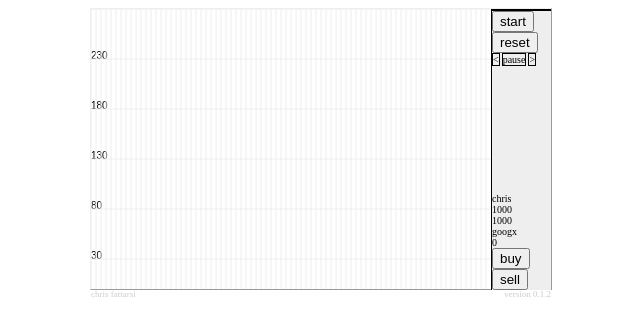
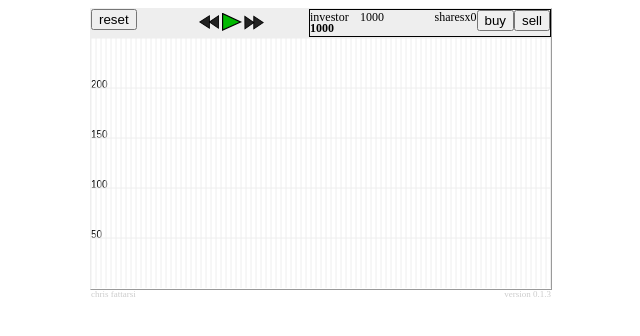
Before and after one commit to fattarsi/daytrader, a plain HTML site: page index.html in a window 1280 px wide. Shown: the whole page, without its empty margins (319-959 px from the left). Drawn offline with Linux system fonts and the light colour scheme.

Commit message:
progress on style

```diff
--- a/controller.js
+++ b/controller.js
@@ -3,12 +3,7 @@
  * Controls the state of the daytrader app
  */
 
-var MKT = new Market('market-1', 'container', ['goog']);
-var INV = new Investor('chris', 1000);
-//var MKT2 = new Market('market-2', 'container', ['appl']);
+var MKT = new Market('market-1', 'container', ['shares']);
+var INV = new Investor('investor', 1000);
 
 MKT.addInvestor(INV);
-//MKT2.addInvestor(INV);
-
-//MKT.start();
-//MKT2.start();
--- a/index.html
+++ b/index.html
@@ -7,7 +7,7 @@
         <meta charset="utf-8" />
         <meta name="apple-mobile-web-app-capable" content="yes" />
         <meta name="apple-mobile-web-app-status-bar-style" content="black" />
-        <link rel="apple-touch-icon" href="images/icon.png" />
+        <link rel="apple-touch-icon-precomposed" href="icon.png" />
 
         <link rel="stylesheet" href="main.css" type="text/css" media="screen" charset="utf-8" />
 
@@ -16,7 +16,7 @@
         <div id="container">
 
             <span id="credits"><a href="http://chrisfattarsi.com">chris fattarsi</a></span>
-            <span id="version">version 0.1.2</span>
+            <span id="version">version 0.1.3</span>
         </div><!-- container -->
 
         <script src="stock.js" type="text/javascript" charset="utf-8"></script>
--- a/main.css
+++ b/main.css
@@ -3,6 +3,11 @@
  - Global classes at top in alphabetical order
  - IDs in alphabetical order with sections indented (4 spaces)
 */
+
+button {
+    float:left;
+}
+
 a:link, a:visited {
     text-decoration:none;
     color:#ccc;
@@ -11,17 +16,54 @@ a:link, a:visited {
 .button {
     cursor:pointer;
     float:left;
-    border:1px solid #000;
     margin-right:2px;
+}
+
+.canvas {
+    position:absolute;
+    top:29px;
+    left:0px;
+}
+
+.cash {
+    position:absolute;
+    top:0px;
+    left:50px;
+}
+
+.control-container {
+    position:absolute;
+    top:4px;
+    left:108px;
 }
 
 .clear {
     clear:both;
 }
 
+.faster {
+    width:21px;
+    height:20px;
+    background:url('faster.png') no-repeat;
+    margin-top:2px;
+}
+
 .investor-container {
     position:absolute;
-    bottom:0px;
+    top:0px;
+    right:0px;
+    border:1px solid #000;
+    width:240px;
+    height:26px;
+}
+
+    .investor-container div {
+        float:left;
+    }
+
+.investor-stock-container {
+    position:absolute;
+    top:0px;
     right:0px;
 }
 
@@ -34,6 +76,19 @@ a:link, a:visited {
         border-right:1px solid #eee;
     }
 
+.pause {
+    width:20px;
+    height:19px;
+    margin:auto;
+    background:url('pause.png') no-repeat;
+}
+
+.play {
+    width:20px;
+    height:19px;
+    background:url('play.png') no-repeat;
+}
+
 .priceDown {
     color:red;
 }
@@ -45,17 +100,23 @@ a:link, a:visited {
 .sidebar {
     position:absolute;
     top:0px;
-    right:0px;
-    width:59px;
-    height:280px;
+    left:0px;
+    width:460px;
+    height:29px;
     background-color:#eee;
-    border-top:1px solid #000;
-    border-left:1px solid #000;
-    font-size:10px;
+    font-size:12px;
+}
+
+.slower {
+    width:21px;
+    height:20px;
+    background:url('slower.png') no-repeat;
+    margin-top:2px;
 }
 
 .stock {
-    border-bottom:1px solid #000;
+    border-right:1px solid #000;
+    float:left;
 }
 
 .stock-symbol {
@@ -68,6 +129,13 @@ a:link, a:visited {
 
 .stock-change {
     float:left;
+}
+
+.worth {
+    position:absolute;
+    bottom:0px;
+    left:0px;
+    font-weight:bold;
 }
 
 #change {
--- a/market.js
+++ b/market.js
@@ -4,8 +4,11 @@
  */
 
 //defaults
+OSD=true;
 DELAY=1000;
 STEP_SIZE=5;
+CANVAS_WIDTH=459;
+CANVAS_HEIGHT=250;
 
 //return x,y coordinates of e
 function getLocation(elm,e) {
@@ -35,11 +38,13 @@ function Market(u_id, container_id, stock_symbols) {
     this.shiftUp = 0;
     this.investors = new Array();
 
+    //Objects component IDs
     this.u_id = u_id;
+    this.canvas_id = this.u_id+'_canvas';
     this.container_id = container_id;
+    this.investor_container_id = this.u_id+'_investors';
+    this.play_control_id = this.u_id+'_play-control';
     this.stock_container_id = this.u_id+'_stocks';
-    this.investor_container_id = this.u_id+'_investors';
-    this.canvas_id = this.u_id+'_canvas';
     this.buildHtml();
 
     this.canvas = document.getElementById(this.canvas_id);
@@ -84,18 +89,21 @@ Market.prototype.addInvestor = function (investor) {
     //set investor name
     var node = document.createElement('div');
     node.setAttribute('id', inv_id+'-name');
+    node.setAttribute('class', 'name');
     elm.appendChild(node);
     node.innerHTML = investor.name;
 
     //set investor cash
     node = document.createElement('div');
     node.setAttribute('id', inv_id+'-cash');
+    node.setAttribute('class', 'cash');
     elm.appendChild(node);
     node.innerHTML = investor.cash;
 
     //worth
     node = document.createElement('div');
     node.setAttribute('id', inv_id+'-worth');
+    node.setAttribute('class', 'worth');
     elm.appendChild(node);
     node.innerHTML = investor.cash;
 
@@ -157,12 +165,6 @@ Market.prototype.buildHtml = function () {
     node.setAttribute('id', this.stock_container_id);
     sidebar.appendChild(node);
 
-    //start button
-    node = document.createElement('button');
-    node.onclick = function () {th.start();}
-    sidebar.appendChild(node);
-    node.innerHTML = 'start';
-
     //reset button
     node = document.createElement('button');
     node.onclick = function () {th.reset();}
@@ -170,27 +172,26 @@ Market.prototype.buildHtml = function () {
     node.innerHTML = 'reset';
 
     //speed controls
-    node = document.createElement('div');
-    node.setAttribute('class', 'clear');
-    sidebar.appendChild(node);
+    var controls = document.createElement('div');
+    controls.setAttribute('class', 'control-container');
+    sidebar.appendChild(controls);
 
     node = document.createElement('div');
-    node.setAttribute('class', 'button');
+    node.setAttribute('class', 'button slower');
     node.onclick = function () {th.speedSlower();}
-    sidebar.appendChild(node);
-    node.innerHTML = '<';
+    controls.appendChild(node);
+
+    //start/play/pause button
+    node = document.createElement('div');
+    node.setAttribute('id', this.play_control_id);
+    node.setAttribute('class', 'button play');
+    node.onclick = function () {th.playControl();}
+    controls.appendChild(node);
 
     node = document.createElement('div');
-    node.setAttribute('class', 'button');
-    node.onclick = function () {th.speedPause();}
-    sidebar.appendChild(node);
-    node.innerHTML = 'pause';
-
-    node = document.createElement('div');
-    node.setAttribute('class', 'button');
+    node.setAttribute('class', 'button faster');
     node.onclick = function () {th.speedFaster();}
-    sidebar.appendChild(node);
-    node.innerHTML = '>';
+    controls.appendChild(node);
 
     //container for investers
     node = document.createElement('div');
@@ -201,8 +202,9 @@ Market.prototype.buildHtml = function () {
     //canvas
     var canvas = document.createElement('canvas');
     canvas.setAttribute('id', this.canvas_id);
-    canvas.setAttribute('width','400');
-    canvas.setAttribute('height','280');
+    canvas.setAttribute('class', 'canvas');
+    canvas.setAttribute('width',CANVAS_WIDTH);
+    canvas.setAttribute('height',CANVAS_HEIGHT);
     mkt.appendChild(canvas);
 }
 
@@ -234,6 +236,14 @@ Market.prototype.clickToTrade = function (e) {
     }
 }
 
+//perform operations at end of days trading
+//set play control to play, and market status to closed
+Market.prototype.closeMarket = function () {
+    this.is_open = false;
+    var elm = document.getElementById(this.play_control_id);
+    elm.setAttribute('class', 'button play');
+}
+
 Market.prototype.drawGridLines = function () {
     this.context.beginPath();
     this.context.strokeStyle = '#eee';
@@ -252,6 +262,23 @@ Market.prototype.drawGridLines = function () {
 
     this.context.stroke();
 }
+
+//starts the market or play/pauses when market is open
+Market.prototype.playControl = function () {
+    var elm = document.getElementById(this.play_control_id);
+    if (this.time <= 0 || this.time > this.timeInDay) {   //case for starting a new day
+        this.start();
+        elm.setAttribute('class', 'button pause');
+    } else if (this.is_open) {  //pause case
+        this.is_open = false;
+        elm.setAttribute('class', 'button play');
+    } else {  //resume case
+        this.is_open = true;
+        this.tick();
+        elm.setAttribute('class', 'button pause');
+    }
+}
+
 //return the price of stock given its symbol
 Market.prototype.priceOf = function (sym) {
     return this.stocks[sym].price;
@@ -271,6 +298,9 @@ Market.prototype.reset = function () {
 //Functions to control market speed
 Market.prototype.speedFaster = function () {
     this.delay /= 5;
+    if (this.is_open) {
+        this.tick();
+    }
 }
 
 Market.prototype.speedPause = function () {
@@ -301,8 +331,8 @@ Market.prototype.stockBuy = function (investor_number, symbol, qty) {
     var price = this.stocks[symbol].price;
     var totalPrice = price * qty;
 
-    //cannot buy if stock is bust
-    if (this.stocks[symbol].is_bust) {
+    //cannot buy if stock is bust or market is closed
+    if (this.stocks[symbol].is_bust || !this.is_open) {
         return;
     }
 
@@ -326,6 +356,11 @@ Market.prototype.stockSell = function (investor_number, symbol, qty) {
     var price = this.stocks[symbol].price;
     var totalPrice = price * qty;
 
+    //cannot buy if stock is bust or market is closed
+    if (this.stocks[symbol].is_bust || !this.is_open) {
+        return;
+    }
+
     //get investor
     var investor = this.investors[investor_number];
 
@@ -344,7 +379,9 @@ Market.prototype.stockSell = function (investor_number, symbol, qty) {
 //market pulse to update all stocks
 Market.prototype.tick = function () {
     if (this.time < this.timeInDay && this.is_open) {
-        this.clear();
+        if (OSD) {
+            this.clear();
+        }
         //update stocks
         for (var key in this.stocks) {
             this.stocks[key].step(STEP_SIZE);
@@ -368,7 +405,7 @@ Market.prototype.tick = function () {
         this.time += STEP_SIZE;
         setTimeout(function(thisObj) {thisObj.tick();}, this.delay, this);
     } else {
-        this.is_open = false;
+        this.closeMarket();
     }
 
     this.updateInvestorData();
--- a/stock.js
+++ b/stock.js
@@ -4,6 +4,7 @@
  */
 
 //defaults
+OSD=true;
 VOLITILE=true;
 VOLITILE_LEVEL=1;
 DELTA_RANGE=20;
@@ -52,7 +53,7 @@ function Stock(u_id, container_id, canvas, symbol) {
     this.xmax = canvas.getAttribute('width');
     this.ymax = canvas.getAttribute('height');
 
-    this.xpos = 0;
+    this.xpos = -STEP_SIZE;
     this.ypos = this.ymax - INITIAL_PRICE;
     this.threshold = Math.round(this.ymax * .10 * 100) / 100;
     this.line.moveTo(this.xpos, this.ypos);
@@ -95,20 +96,26 @@ Stock.prototype.buildHtml = function () {
 }
 
 Stock.prototype.newDay = function () {
+    this.xpos = 0;
     this.delta_range = DELTA_RANGE;
     //this.drawHistory();
     this.history = new Array();
-    this.xpos = 0;
+    this.history.push([this.xpos,this.ypos]);
+    this.line.moveTo(this.xpos, this.ypos);
 }
 
 //update graph to current state of stock
 Stock.prototype.plot = function () {
     this.ypos = this.ymax - this.price;
     this.history.push([this.xpos,this.ypos]);
-    this.line.fillText(this.price, this.xpos - (40 * this.xpos/this.xmax), this.ypos+this.shiftUp);
-    this.drawHistory();
-    //this.line.lineTo(this.xpos, this.ypos);
-    //this.line.stroke();
+    if (OSD) {
+        this.line.fillText(this.price, this.xpos - (40 * this.xpos/this.xmax), this.ypos+this.shiftUp);
+        this.drawHistory();
+    } else {
+        this.line.lineTo(this.xpos, this.ypos+this.shiftUp);
+        this.line.stroke();
+    }
+
 }
 
 //return a change in stock price based on delta range and volitility
@@ -116,7 +123,7 @@ Stock.prototype.priceChange = function() {
     if (this.is_volitile) {
         this.delta_range += Math.floor(Math.random() * VOLITILE_LEVEL) -VOLITILE_LEVEL;
     }
-    this.last_change = (Math.random() * this.delta_range) - this.delta_range/2;
+    this.last_change = (Math.random() * this.delta_range) - (this.delta_range/2);
     this.last_change = Math.round(this.last_change*100) / 100;
     return this.last_change;
 }
@@ -149,8 +156,9 @@ Stock.prototype.reset = function () {
 Stock.prototype.step = function(step) {
     this.line.beginPath();
     this.line.strokeStyle = this.color;
-    this.line.moveTo(this.xpos, this.ypos);
-    if (this.xpos + step > this.xmax) {
+    this.line.moveTo(this.xpos, this.ypos+this.shiftUp);
+    if (this.xpos >= this.xmax) {
+        this.plot();
         return;
     } else {
         this.xpos += step;
```
Also changed, not shown: faster.png (added), icon.png (added), pause.png (added), play.png (added), slower.png (added), 1 other file.
